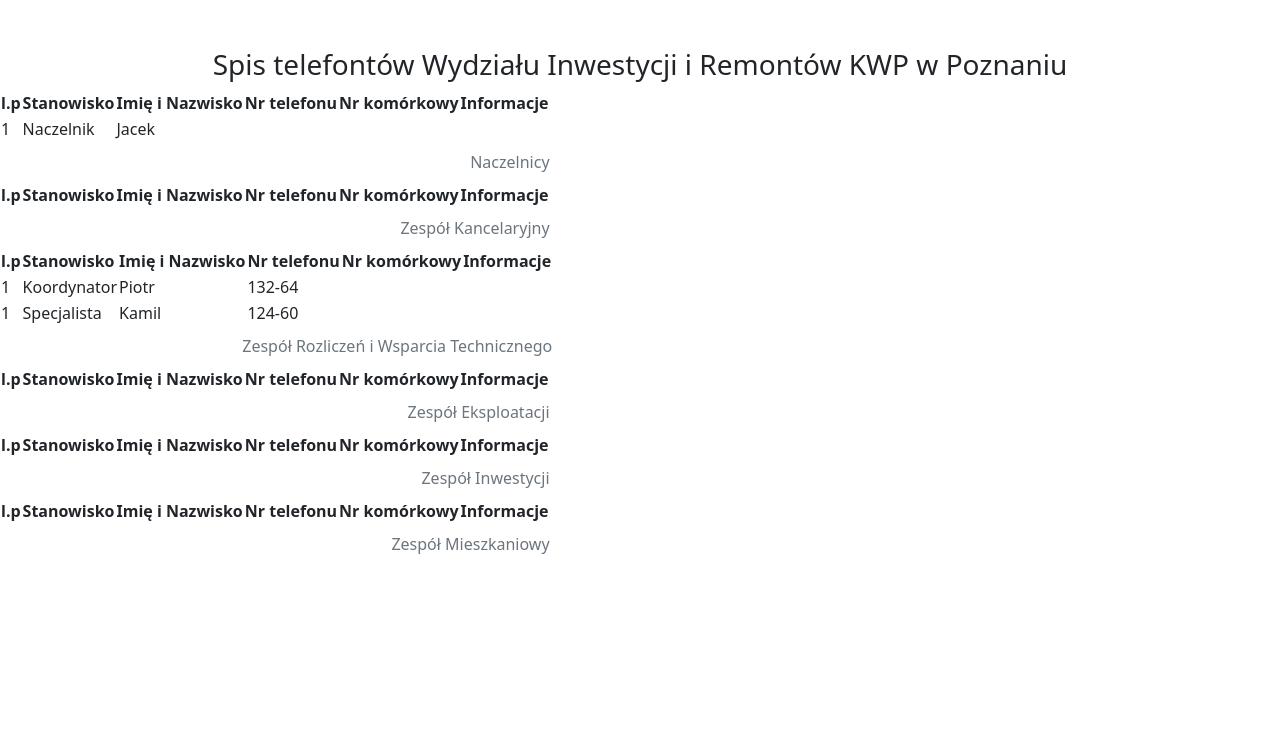
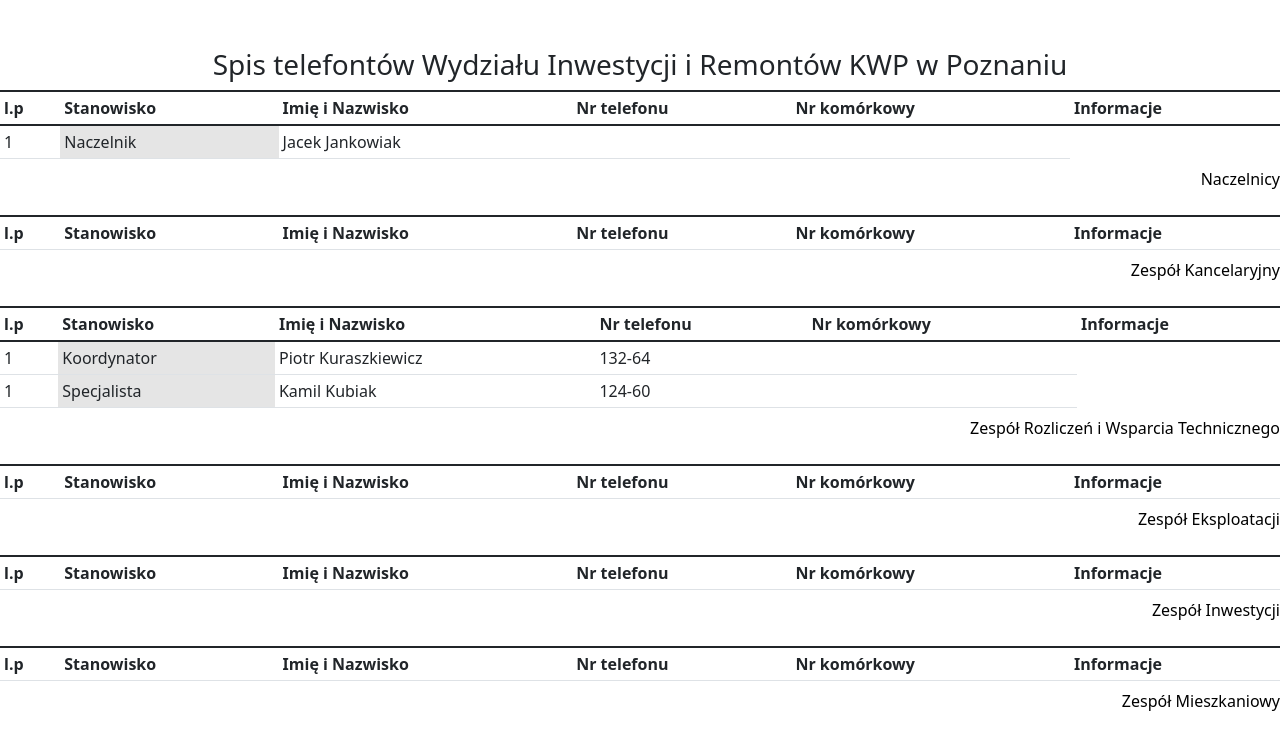
Before and after one commit to Hypnos86/WIiR-APP, a Django app: page /telephones/ in a window 1280 px wide. Shown: the top 750 px of the page. Run offline with Django 3.2, Linux system fonts and the light colour scheme; data comes from the database, SQL or seed files in the repository; lists and menus that the app fills with data are empty; some libraries are stand-ins or nearby versions.

Commit message:
Dodanie styli do jednego pliku main/static/main/css

```diff
--- a/contractors/static/contractors/css/style-contractors.css
+++ /dev/null
@@ -1,12 +0,0 @@
-.moj-button-left{
-    text-align:left;
-}
-
-.moj-button-right{
-    text-align: right;
-}
-
-.kontrahenci-title h4{
-    margin: 5px 0 0;
-    text-align: center;
-}
--- a/contracts/static/contracts/css/style-contracts.css
+++ /dev/null
@@ -1,21 +0,0 @@
-.moj-button-left{
-    text-align:left;
-}
-
-.moj-button-right{
-    text-align:right;
-}
-
-
-.chose-contracts {
-    text-align: center;
-}
-
-.button-choise-contracts{
-    margin: 0 15px;
-}
-
-.umowy-title h4{
-    margin: 5px 0 ;
-    text-align: center;
-}
--- a/invoices/static/invoices/css/style.css
+++ /dev/null
@@ -1,7 +0,0 @@
-.chose-invoices {
-    text-align: center;
-}
-
-.button-chose-invoices {
-    margin: 0 15px;
-}
--- a/main/templates/base.html
+++ b/main/templates/base.html
@@ -22,10 +22,6 @@
     <link href="{%static 'main/bootstrap/css/bootstrap-utilities.rtl.css'%}" rel="stylesheet">
     <link href="{%static 'main/bootstrap/css/bootstrap-utilities.rtl.min.css'%}" rel="stylesheet">
     <link href="{%static 'main/css/style.css'%}" rel="stylesheet">
-    <link href="{%static 'contractors/css/style-contractors.css'%}" rel="stylesheet">
-    <link href="{%static 'units/css/style.css'%}" rel="stylesheet">
-    <link href="{%static 'contracts/css/style-contracts.css'%}" rel="stylesheet">
-    <link href="{%static 'invoices/css/style.css'%}" rel="stylesheet">
     <!-- Bootstrap JS -->
     <script src="{%static 'main/bootstrap//js/bootstrap.bundle.js'%}"></script>
     <!-- icon -->
--- a/main/templates/main/telephones.html
+++ b/main/templates/main/telephones.html
@@ -22,10 +22,6 @@
     <link href="{%static 'main/bootstrap/css/bootstrap-utilities.rtl.css'%}" rel="stylesheet">
     <link href="{%static 'main/bootstrap/css/bootstrap-utilities.rtl.min.css'%}" rel="stylesheet">
     <link href="{%static 'main/css/style.css'%}" rel="stylesheet">
-    <link href="{%static 'contractors/css/style-contractors.css'%}" rel="stylesheet">
-    <link href="{%static 'units/css/style.css'%}" rel="stylesheet">
-    <link href="{%static 'contracts/css/style-contracts.css'%}" rel="stylesheet">
-    <link href="{%static 'invoices/css/style.css'%}" rel="stylesheet">
     <!-- Bootstrap JS -->
     <script src="{%static 'main/bootstrap//js/bootstrap.bundle.js'%}"></script>
     <!-- icon -->
@@ -37,11 +33,11 @@
 
 <h3 class="text-center mt-5"><span>Spis telefontów Wydziału Inwestycji i Remontów KWP w Poznaniu</span></h3>
 
-<div class="">
+<div class="md-6">
     {%for te in teams%}
-    <table>
-        <caption>{{te}}</caption>
-        <thead>
+    <table class="table table-sm">
+        <caption class="table-warning">{{te}}</caption>
+        <thead class="thead-dark">
         <tr>
             <th scope="col">l.p</th>
             <th scope="col">Stanowisko</th>
@@ -55,14 +51,20 @@
         {% for worker in te.telephone_set.all %}
         <tr>
             <td scope="row">1</td>
-            <td>{{worker.position|default_if_none:''}}</td>
-            <td>{{worker.fname|default_if_none:''}} {{team.lname|default_if_none:''}}</td>
+            <td class="table-active">{{worker.position|default_if_none:''}}</td>
+            <td>{{worker.fname|default_if_none:''}} {{worker.lname|default_if_none:''}}</td>
             <td>{{worker.numbtelbus|default_if_none:''}}</td>
             <td>{{worker.numbtelpri|default_if_none:''}}</td>
         </tr>
+
+
         {% endfor %}
-        {% endfor %}
+        </tbody>
+    </table>
+
+    {% endfor %}
 </div>
+
 
 </body>
 </html>
--- a/units/static/units/css/style.css
+++ /dev/null
@@ -1,19 +0,0 @@
-.units-title{
-    margin: 25px 0 10px;
-
-    text-align: center;
-}
-
-.my-table {
-  counter-reset: rowNumber -1;
-}
-
-.my-table-tr {
-  counter-increment: rowNumber;
-}
-
-.my-table-tr td:first-child::before {
-  content: counter(rowNumber);
-  min-width: 1em;
-  margin-right: 0.5em;
-}
```
Also changed, not shown: main/static/main/css/style.css (+69 -0 lines).
